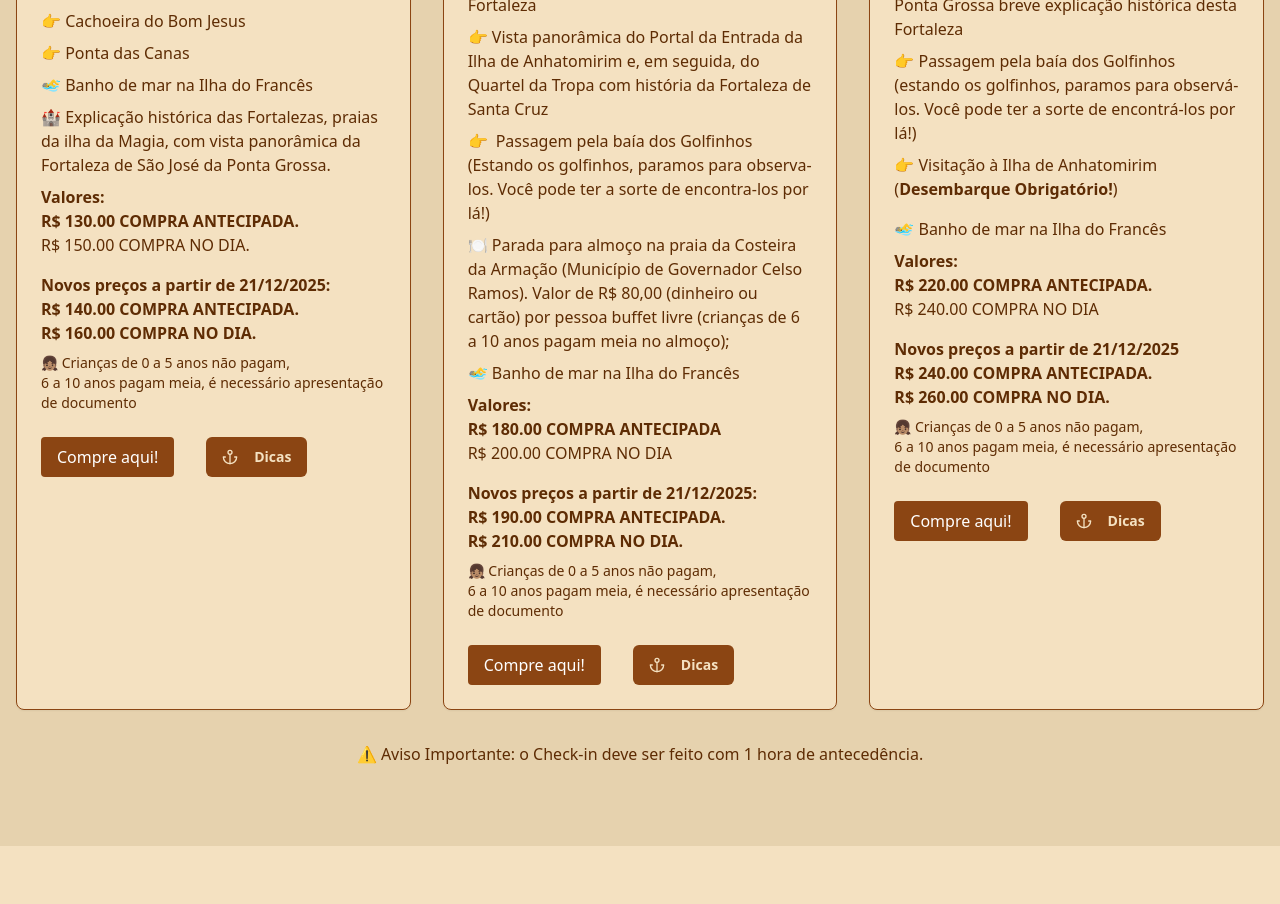
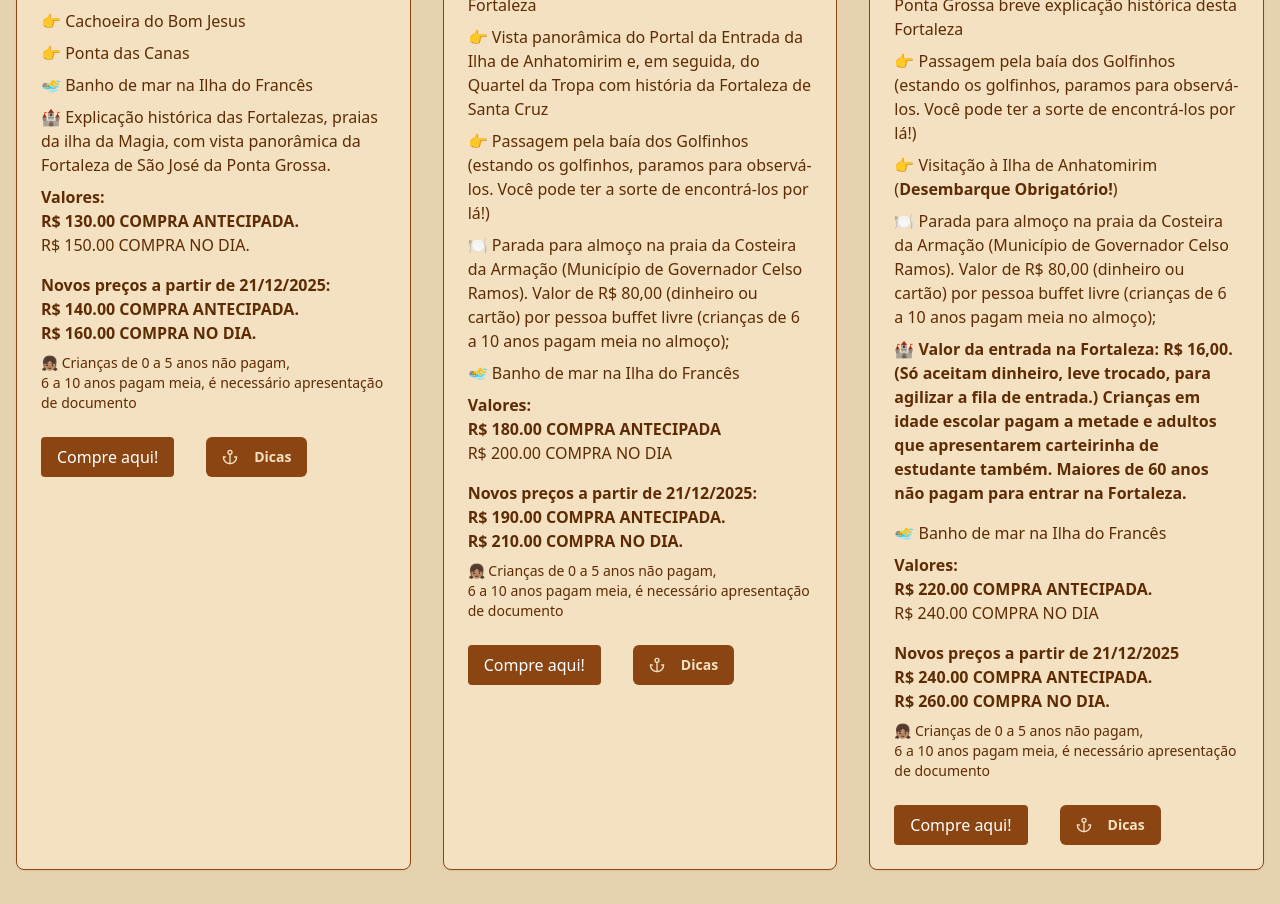
Before and after one commit to Ssalvador221/landing-barco-pirata, a Next.js app: page / in a window 1280 px wide. Shown: the part 3380-4284 px from the top of the page. Built offline with nearby package versions, Linux system fonts and the light colour scheme; a web font is replaced by a local one.

Commit message:
Enhance AboutRide component with additional details
Updated text for clarity and added details about lunch and entry fees.

```diff
--- a/src/components/cards/AboutRide.tsx
+++ b/src/components/cards/AboutRide.tsx
@@ -123,9 +123,9 @@ function AboutRide() {
                   Fortaleza de Santa Cruz
                 </li>
                 <li>
-                  <span className="mr-2">👉</span>Passagem pela baía dos
-                  Golfinhos (Estando os golfinhos, paramos para observa-los.
-                  Você pode ter a sorte de encontra-los por lá!)
+                  👉 Passagem pela baía dos Golfinhos (estando os golfinhos,
+                  paramos para observá-los. Você pode ter a sorte de
+                  encontrá-los por lá!)
                 </li>
               </ul>
               <p className="mb-2">
@@ -207,6 +207,19 @@ function AboutRide() {
                   <strong>Desembarque Obrigatório!</strong>)
                 </li>
               </ul>
+              <p className="mb-2">
+                🍽️ Parada para almoço na praia da Costeira da Armação (Município
+                de Governador Celso Ramos). Valor de R$ 80,00 (dinheiro ou
+                cartão) por pessoa buffet livre (crianças de 6 a 10 anos pagam
+                meia no almoço);
+              </p>
+              <p className="font-bold">
+                🏰 Valor da entrada na Fortaleza: R$ 16,00. (Só aceitam
+                dinheiro, leve trocado, para agilizar a fila de entrada.)
+                Crianças em idade escolar pagam a metade e adultos que
+                apresentarem carteirinha de estudante também. Maiores de 60 anos
+                não pagam para entrar na Fortaleza.
+              </p>
 
               <p className="mb-2 mt-4">🏊‍♂️ Banho de mar na Ilha do Francês</p>
 
```
